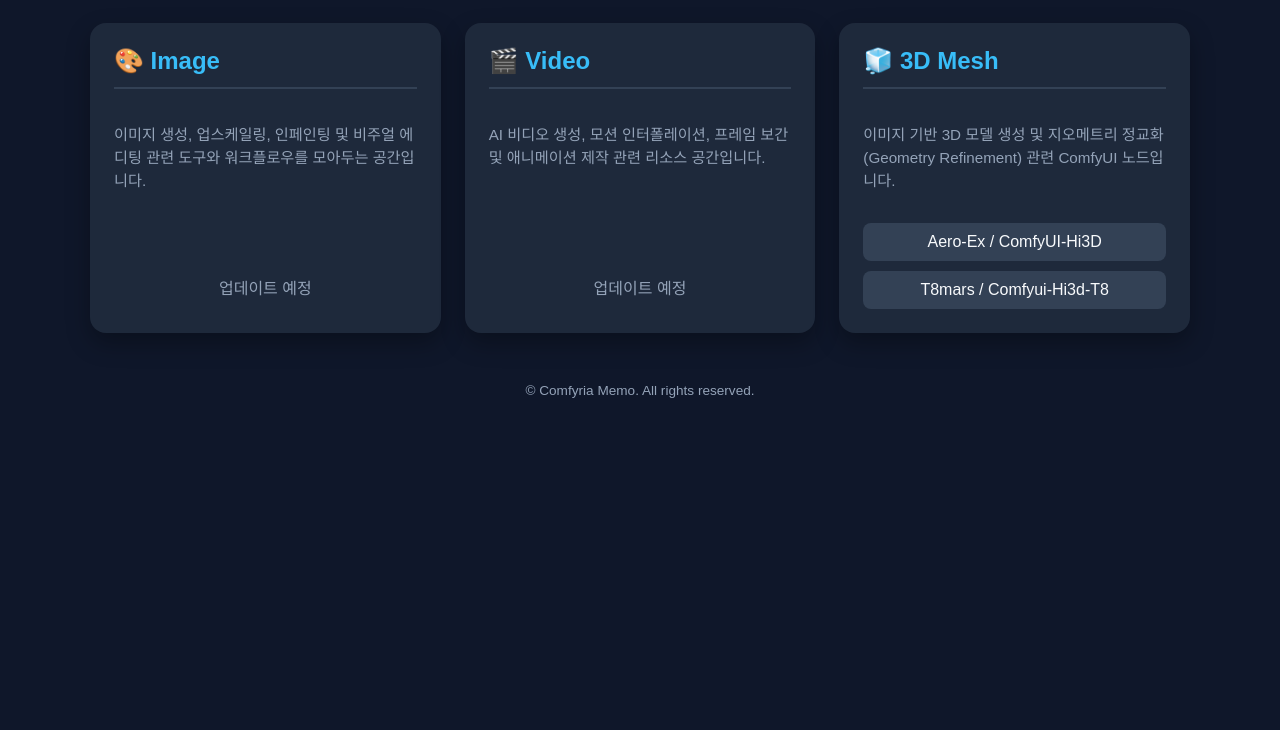
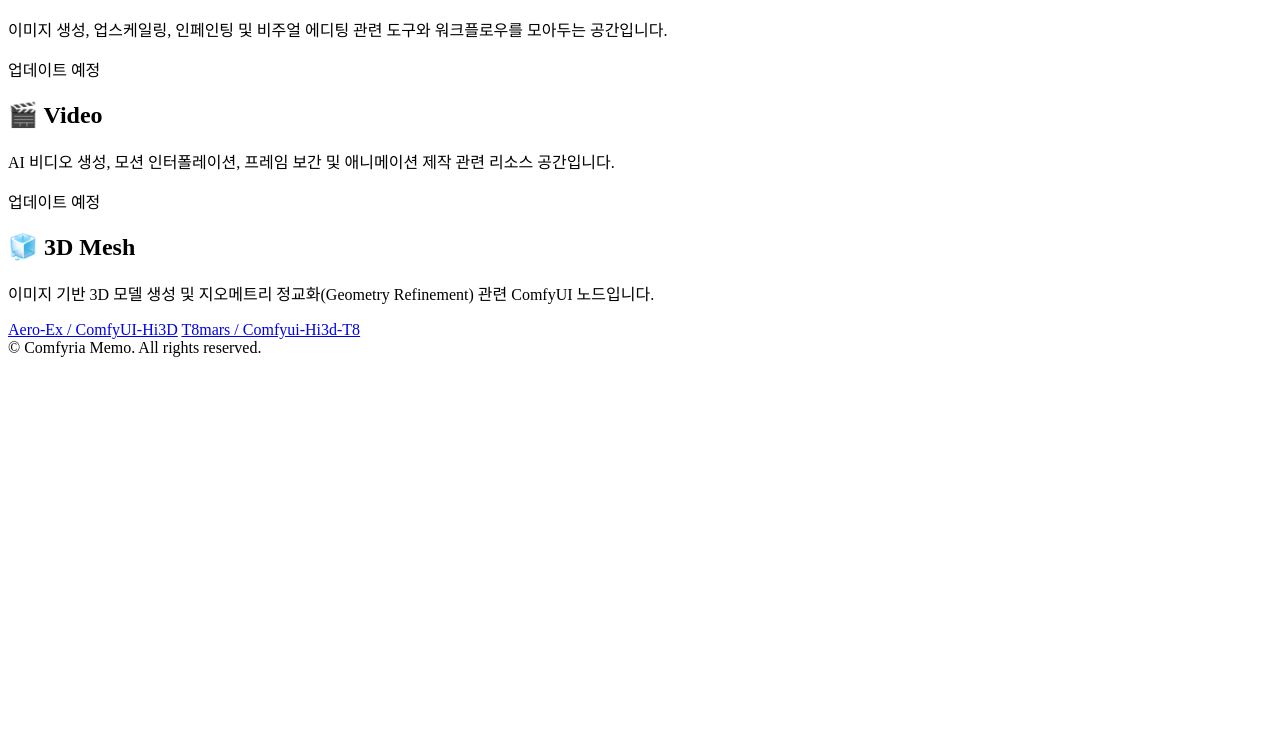
Before and after one commit to PluMaZero/ComfyuiMemo, a plain HTML site: page index.html in a window 1280 px wide. Shown: the part 150-880 px from the top of the page. After the commit the page ends 800 px from the top, so only its background shows below. Drawn offline with Linux system fonts and the light colour scheme.

Commit message:
Add files via upload

```diff
--- a/index.html
+++ b/index.html
@@ -1,106 +1,3 @@
-<!DOCTYPE html>
-<html lang="ko">
-<head>
-    <meta charset="UTF-8">
-    <meta name="viewport" content="width=device-width, initial-scale=1.0">
-    <title>컴피리아 홈페이지</title>
-    <style>
-        :root {
-            --bg-color: #0f172a;
-            --card-bg: #1e293b;
-            --text-main: #f8fafc;
-            --text-sub: #94a3b8;
-            --accent: #38bdf8;
-            --accent-hover: #0ea5e9;
-        }
-        body {
-            font-family: 'Apple SD Gothic Neo', 'Malgun Gothic', sans-serif;
-            background-color: var(--bg-color);
-            color: var(--text-main);
-            margin: 0;
-            padding: 40px 20px;
-            display: flex;
-            flex-direction: column;
-            align-items: center;
-            min-height: 100vh;
-        }
-        header {
-            text-align: center;
-            margin-bottom: 40px;
-        }
-        header h1 {
-            margin: 0 0 10px 0;
-            font-size: 2.5rem;
-            color: var(--text-main);
-        }
-        header p {
-            color: var(--text-sub);
-            margin: 0;
-            font-size: 1.1rem;
-        }
-        .container {
-            display: grid;
-            grid-template-columns: repeat(auto-fit, minmax(300px, 1fr));
-            gap: 24px;
-            width: 100%;
-            max-width: 1100px;
-        }
-        .card {
-            background-color: var(--card-bg);
-            border-radius: 16px;
-            padding: 24px;
-            box-shadow: 0 10px 25px rgba(0, 0, 0, 0.3);
-            display: flex;
-            flex-direction: column;
-            transition: transform 0.2s, box-shadow 0.2s;
-        }
-        .card:hover {
-            transform: translateY(-5px);
-            box-shadow: 0 15px 30px rgba(0, 0, 0, 0.4);
-        }
-        .card h2 {
-            margin-top: 0;
-            font-size: 1.5rem;
-            border-bottom: 2px solid #334155;
-            padding-bottom: 12px;
-            color: var(--accent);
-        }
-        .card p {
-            color: var(--text-sub);
-            font-size: 0.95rem;
-            line-height: 1.5;
-            flex-grow: 1;
-        }
-        .link-list {
-            display: flex;
-            flex-direction: column;
-            gap: 10px;
-            margin-top: 15px;
-        }
-        .btn {
-            display: block;
-            text-align: center;
-            padding: 10px 16px;
-            background-color: #334155;
-            color: var(--text-main);
-            text-decoration: none;
-            border-radius: 8px;
-            font-weight: 500;
-            transition: background-color 0.2s;
-        }
-        .btn:hover {
-            background-color: var(--accent-hover);
-            color: #fff;
-        }
-        footer {
-            margin-top: 50px;
-            color: var(--text-sub);
-            font-size: 0.85rem;
-        }
-    </style>
-</head>
-<body>
-
 <header>
     <h1>ComfyUI 메모장</h1>
     <p>AI 생성 도구 및 리소스 모음</p>
@@ -139,6 +36,3 @@
 <footer>
     &copy; Comfyria Memo. All rights reserved.
 </footer>
-
-</body>
-</html>
```
Lines whose indentation alone changed are shown as unchanged.
